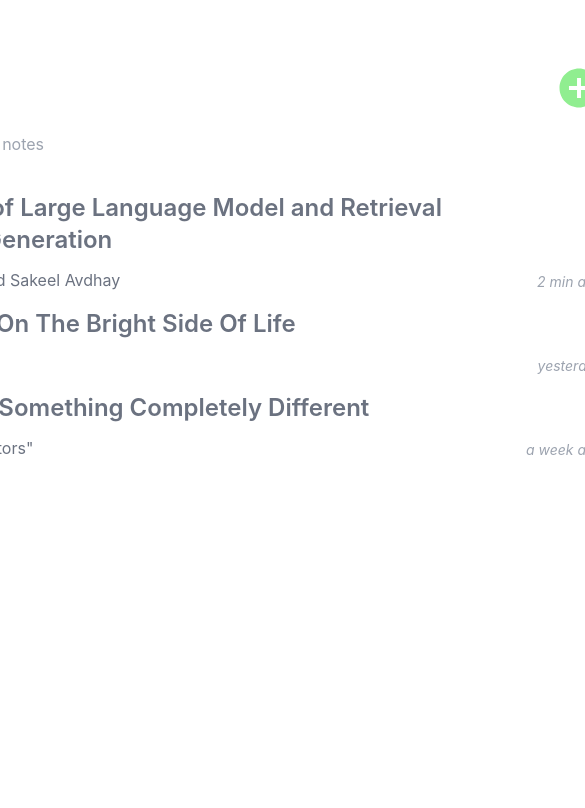
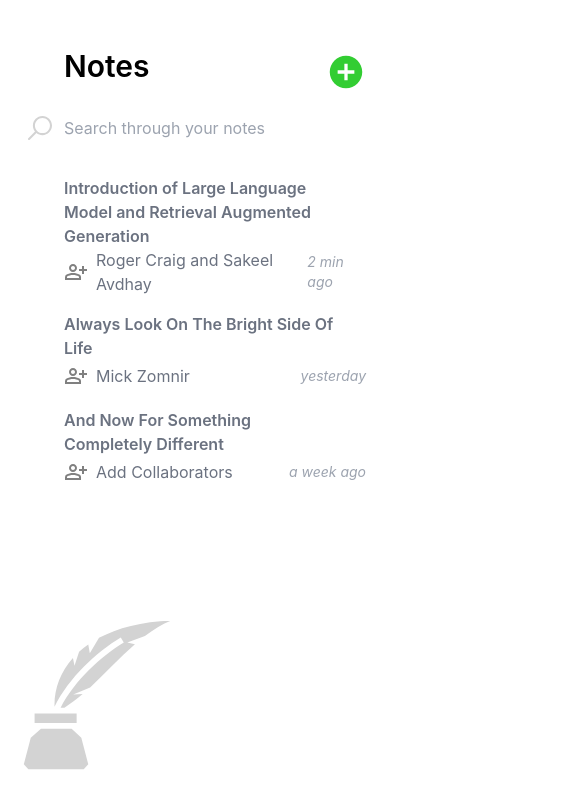
Before and after one commit to krish4uu/library-app, a React (Create React App) app: page / in a window 390 px wide. Shown: the top 808 px of the page, 585 px wide, since content can reach past the window. Built offline with nearby package versions, Linux system fonts and the light colour scheme.

Commit message:
Refactor code for responsiveness

```diff
--- a/src/Header/Header.tsx
+++ b/src/Header/Header.tsx
@@ -3,15 +3,15 @@ import { IoMdAddCircle } from "react-icons/io";
 
 export const Header: React.FC = () => {
   return (
-    <div className="flex justify-between mt-14 pt-2">
-      <div className="flex gap-6">
+    <div className="flex justify-between mt-10 md:mt-14 md:pt-2">
+      <div className="flex gap-2 md:gap-6">
         <span className="p-4 invisible"></span>
-        <header className="flex text-4xl font-semibold">
+        <header className="flex text-3xl md:text-4xl font-semibold">
           <h1>Notes</h1>
         </header>
       </div>
       <button>
-        <IoMdAddCircle size={`3rem`} fill="lightgreen" />
+        <IoMdAddCircle size={`3rem`} fill="limegreen"  className="max-w-10 md:max-w-12"/>
       </button>
     </div>
   );
--- a/src/Home/HomePage.tsx
+++ b/src/Home/HomePage.tsx
@@ -6,8 +6,8 @@ import { HomePageSvg } from "../Utilities/HomePageSvg";
 
 const HomePage: React.FC = () => {
   return (
-    <div className="container flex place-content-center max-w-full ">
-      <div>
+    <div className="container flex max-w-full p-0 place-content-center">
+      <div className="w-screen md:w-auto p-2 pl-6 pr-6 md:p-4">
         <div>
           <Header />
           <SearchBar />
--- a/src/ListItems/List.tsx
+++ b/src/ListItems/List.tsx
@@ -1,9 +1,9 @@
 import React, { useState } from "react";
-import { MdOutlinePushPin } from "react-icons/md";
 import { MdOutlinePersonAddAlt } from "react-icons/md";
 import { MdDeleteOutline } from "react-icons/md";
 import { listArray } from "../ListsArray";
 import { ListItem } from "../ListsArray";
+import { TfiPinAlt } from "react-icons/tfi";
 
 export const List: React.FC = () => {
   const [hoverStates, setHoverStates] = useState<{ [key: number]: boolean }>(
@@ -26,45 +26,53 @@ export const List: React.FC = () => {
 
   return (
     <>
-      <ul className="flex flex-col w-full">
+      <ul className="flex flex-col max-w-2/4 md:w-full">
         {listArray.map((item: ListItem) => (
           <li key={item.id}>
             <div
-              className="flex gap-6 mt-2 pt-2 pb-1"
+              className="flex gap-2 md:gap-6 mt-2 pt-2"
               onMouseEnter={() => handleMouseEnter(item.id)}
               onMouseLeave={() => handleMouseLeave(item.id)}
             >
-              <button type="submit">
-                <MdOutlinePushPin
+              <button
+                type="submit"
+                className={`flex items-start  ${
+                  hoverStates[item.id] ? "visible" : "invisible"
+                }`}
+              >
+                <TfiPinAlt
                   size={`2rem`}
-                  fill="skyblue"
-                  className={`rotate-45 ${
-                    hoverStates[item.id] ? "visible" : "invisible"
-                  }`}
+                  fill="#2c7da0"
                   onClick={(e) => e.preventDefault()}
                 />
               </button>
-              <div className="flex justify-between w-full">
-                <header className="text-2xl font-semibold max-w-screen-sm flex-wrap text-gray-500">
+              <div className="flex justify-between w-full ">
+                <header className=" text-l md:text-2xl font-semibold max-w-screen-sm flex-wrap text-gray-500">
                   <h1>{item.title}</h1>
                 </header>
-                <button type="submit">
+                <button
+                  type="submit"
+                  className={`flex items-start ${
+                    hoverStates[item.id] ? "visible" : "invisible"
+                  }`}
+                >
                   <MdDeleteOutline
                     size={`2rem`}
                     fill="red"
-                    className={`${
-                      hoverStates[item.id] ? "visible" : "invisible"
-                    }`}
                     onClick={(e) => e.preventDefault()}
                   />
                 </button>
               </div>
             </div>
-            <div className="flex gap-2 justify-between items-end">
-              <div className="flex gap-6 ">
+            <div className="flex gap-2 justify-between items-center">
+              <div className="flex gap-2 md:gap-6 ">
                 <span className="p-4 invisible"></span>
-                <div className="flex gap-2 items-end">
-                  <MdOutlinePersonAddAlt size={`2rem`} fill="gray" />
+                <div className="flex gap-2 items-center">
+                  <MdOutlinePersonAddAlt
+                    size={`2rem`}
+                    fill="gray"
+                    className="max-w-6 md:max-w-8 "
+                  />
                   {item.collaborators ? (
                     <>
                       {item.collaboratorsName.length > 1 ? (
@@ -84,7 +92,7 @@ export const List: React.FC = () => {
                       )}
                     </>
                   ) : (
-                    <p className="text-gray-500">"Add Collaborators"</p>
+                    <p className="text-gray-500">Add Collaborators</p>
                   )}
                 </div>
               </div>
--- a/src/SearchBar/SearchBar.tsx
+++ b/src/SearchBar/SearchBar.tsx
@@ -4,7 +4,7 @@ import { IoIosSearch } from "react-icons/io";
 export const SearchBar: React.FC = () => {
   return (
     <div className="flex">
-      <form className="flex gap-6 mt-4 w-full">
+      <form className="flex gap-2 md:gap-6 mt-4 max-w-full overflow-hidden md:w-full">
         <button className="rotate-45" type="submit">
           <IoIosSearch
             size={`2rem`}
--- a/src/Utilities/HomePageSvg.tsx
+++ b/src/Utilities/HomePageSvg.tsx
@@ -3,8 +3,8 @@ import { GiQuillInk } from "react-icons/gi";
 
 export const HomePageSvg: React.FC = () => {
   return (
-    <div className="absolute -left-60 -bottom-20 z-10">
-      <GiQuillInk size={`14rem`} fill="lightgray" />
+    <div className="absolute -left-2 -bottom-80 -z-10 lg:-left-60 lg:-bottom-20 max-w-40 md:w-full">
+      <GiQuillInk size={`14rem`} fill="lightgray" className="max-w-40 md:max-w-56"/>
     </div>
   );
 };
```
